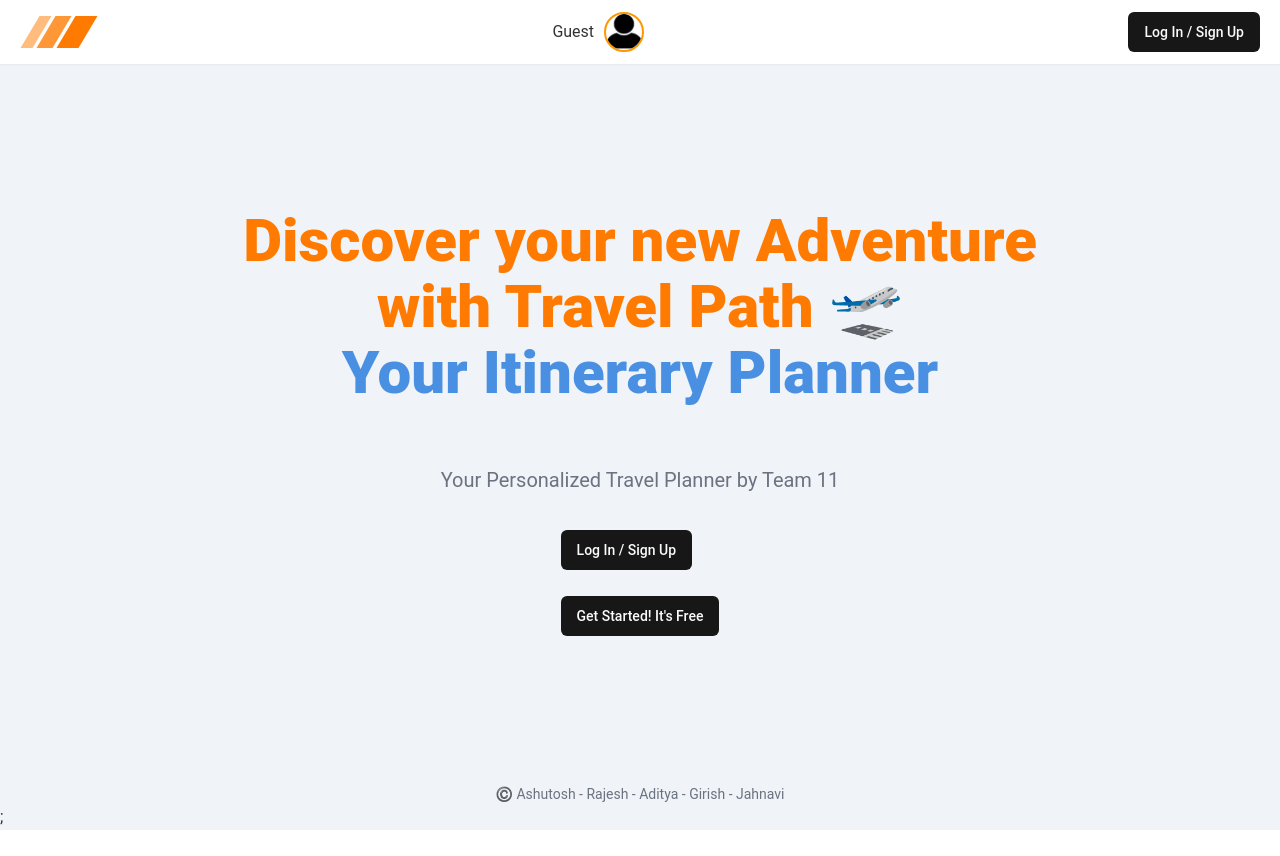
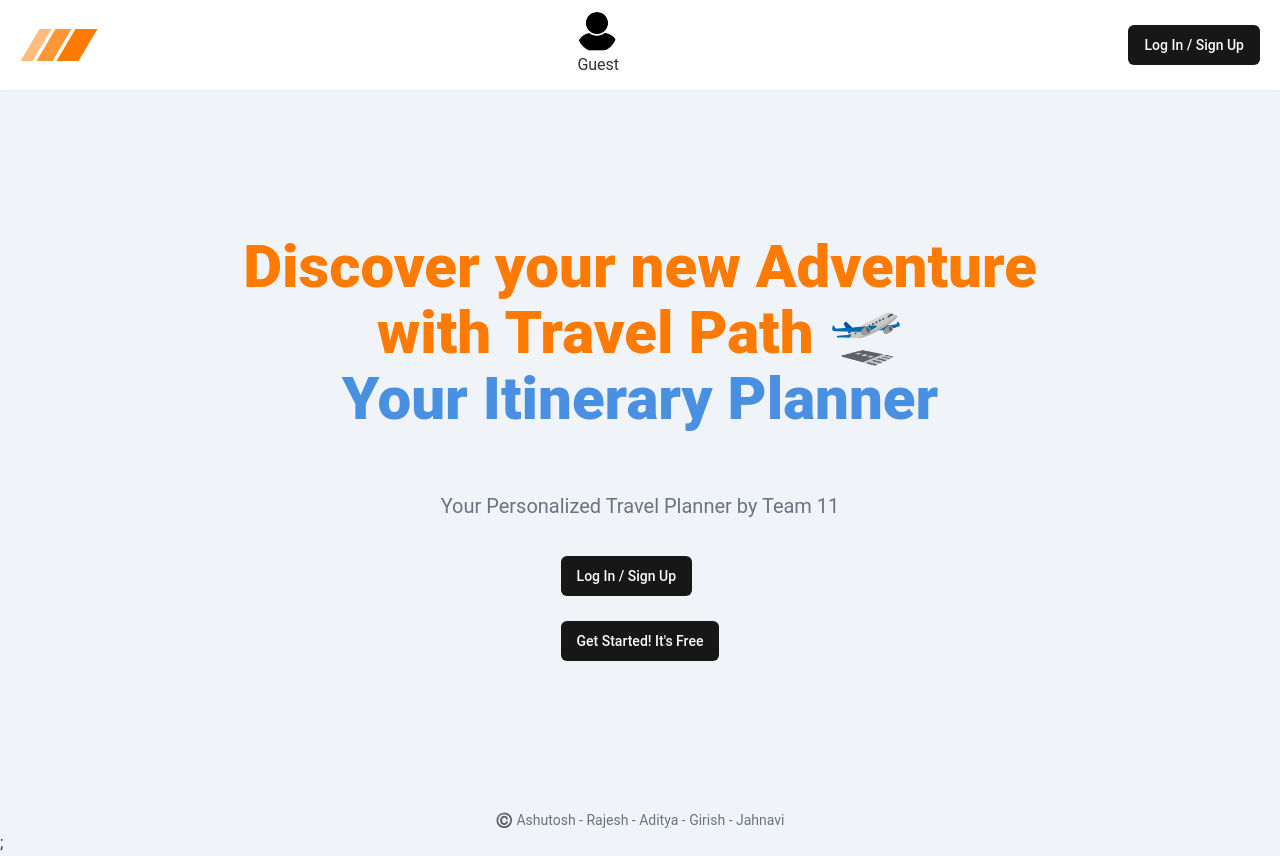
Before and after one commit to Jahnavi33380/travel-path, a React (Vite) app: page / in a window 1280 px wide. Before the commit the page ends 830 px from the top, so only its background shows below. Built offline with nearby package versions, Linux system fonts and the light colour scheme.

Commit message:
updated css changes

```diff
--- a/src/components/custom/Header.css
+++ b/src/components/custom/Header.css
@@ -7,18 +7,20 @@
   position: relative;
   display: inline-block;
   margin-left: 10px;
-  margin-right:30px;
+  margin-right:40px;
 }
 
 .dropdown-menu {
   position: absolute;
   top: 100%;
   left: 0;
+  right: 20px;
   background-color: black;
   color: white;
   padding: 10px;
   border-radius: 5px;
   display: none;
+  margin-right:100px;
 }
 
 .dropdown-menu button {
@@ -41,7 +43,7 @@
   height: 40px;
   border-radius: 50%;
   object-fit: cover;
-  border: 2px solid #ff9800;
+  border: 2px solid #black;
   transition: transform 0.3s ease-in-out;
 }
 
--- a/src/components/custom/Header.jsx
+++ b/src/components/custom/Header.jsx
@@ -84,7 +84,7 @@ function Header({ userDetails, onEditPreferences }) {
         </a>
 
         <div className="navbar-user relative">
-          <span>{userDetails?.name || 'Guest'}</span>
+
           <div
             className={`avatar-container ${dropdownOpen ? 'dropdown-open' : ''}`}
             onClick={toggleDropdown}
@@ -96,12 +96,13 @@ function Header({ userDetails, onEditPreferences }) {
               className="user-avatar"
               onError={handleAvatarError}
             />
+             <span className="text-center">{userDetails?.name || 'Guest'}</span>
             {dropdownOpen && (
               <div className="dropdown-menu absolute right-0 mt-2 w-48 bg-white rounded-md shadow-lg z-10">
                 <button
                   onClick={() => navigate('/edit-preferences', { state: { userDetails } })}
                   className="block px-4 py-2 text-sm text-gray-700 hover:bg-gray-100"
-                >EditPreferences</button>
+                >Edit Preferences</button>
                 <button onClick={handleLogout} className="block w-full text-left px-4 py-2 text-sm text-gray-700 hover:bg-gray-100">
                   Logout
                 </button>
```
